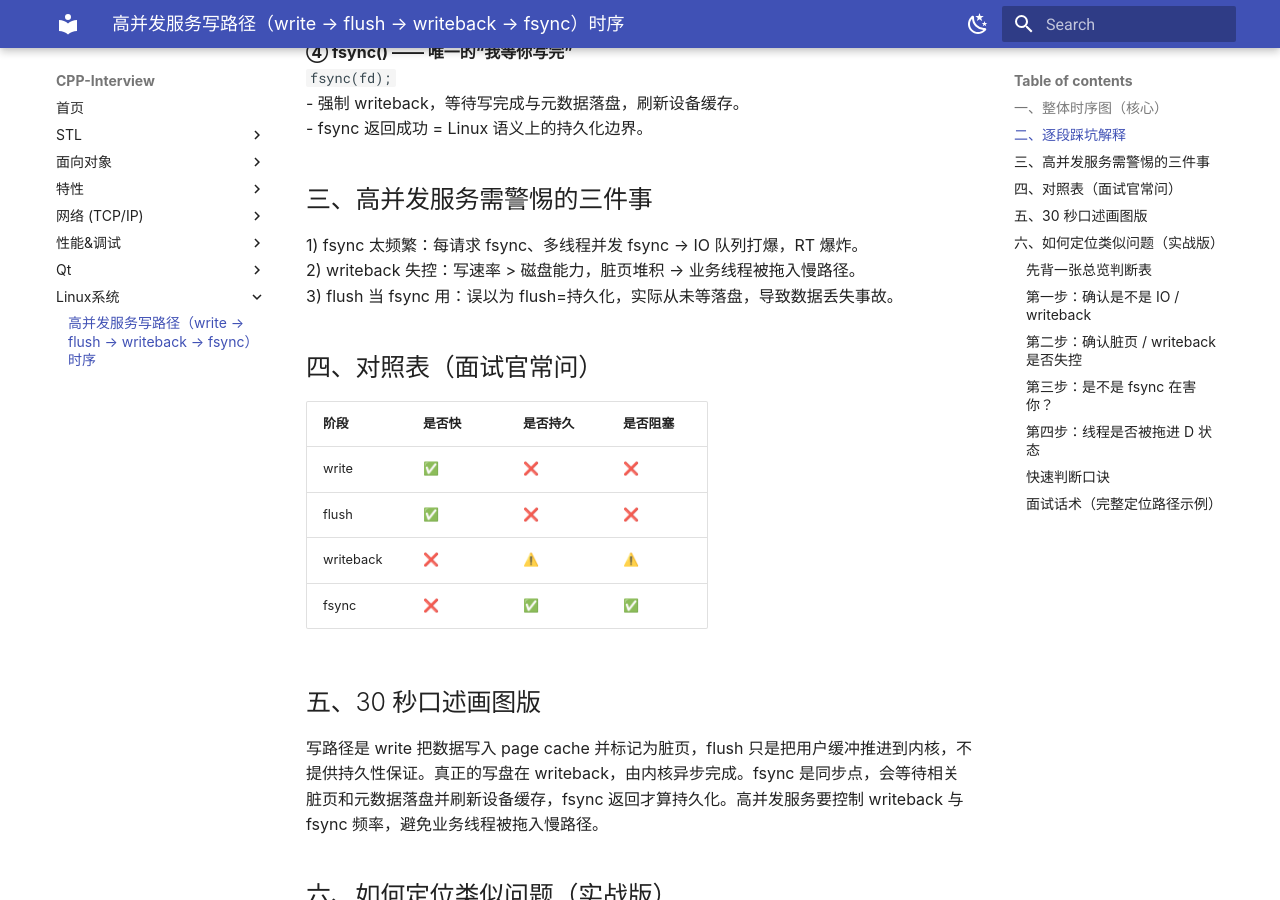
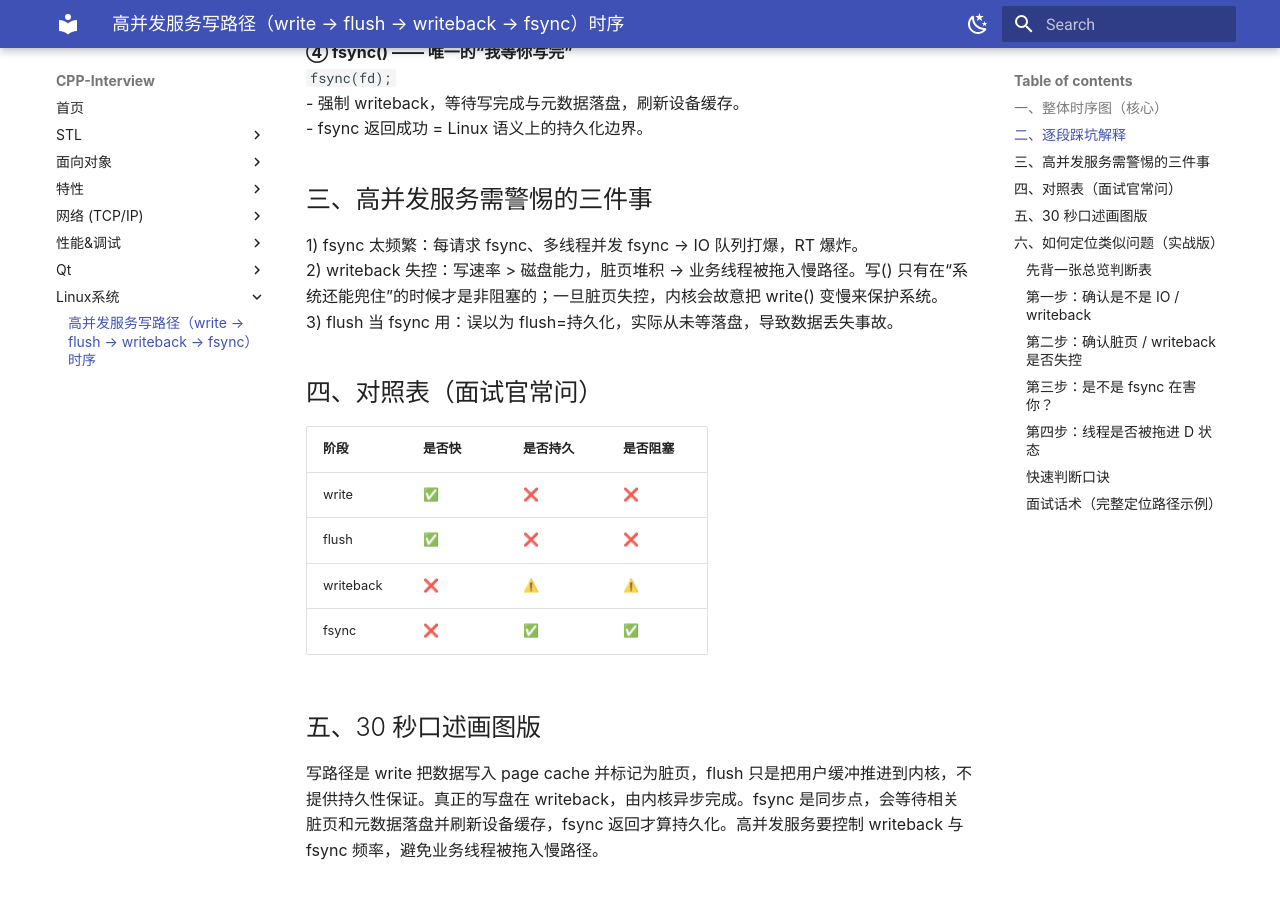
Before and after one commit to SwartzMss/CPP-Interview, an MkDocs documentation site: the page built from docs/linux/write_flush_writeback_fsync.md, in a window 1280 px wide and 900 px high, scrolled down 1376 px. Built offline with MkDocs 1.6.1 and Material for MkDocs 9.7.7, drawn with Linux system fonts in a browser that asks for light colours.

Commit message:
Clarify write blocking under dirty page pressure

```diff
--- a/docs/linux/write_flush_writeback_fsync.md
+++ b/docs/linux/write_flush_writeback_fsync.md
@@ -70,7 +70,7 @@ tags:
 ## 三、高并发服务需警惕的三件事
 
 1) fsync 太频繁：每请求 fsync、多线程并发 fsync → IO 队列打爆，RT 爆炸。
-2) writeback 失控：写速率 > 磁盘能力，脏页堆积 → 业务线程被拖入慢路径。
+2) writeback 失控：写速率 > 磁盘能力，脏页堆积 → 业务线程被拖入慢路径。写() 只有在“系统还能兜住”的时候才是非阻塞的；一旦脏页失控，内核会故意把 write() 变慢来保护系统。
 3) flush 当 fsync 用：误以为 flush=持久化，实际从未等落盘，导致数据丢失事故。
 
 ## 四、对照表（面试官常问）
```
